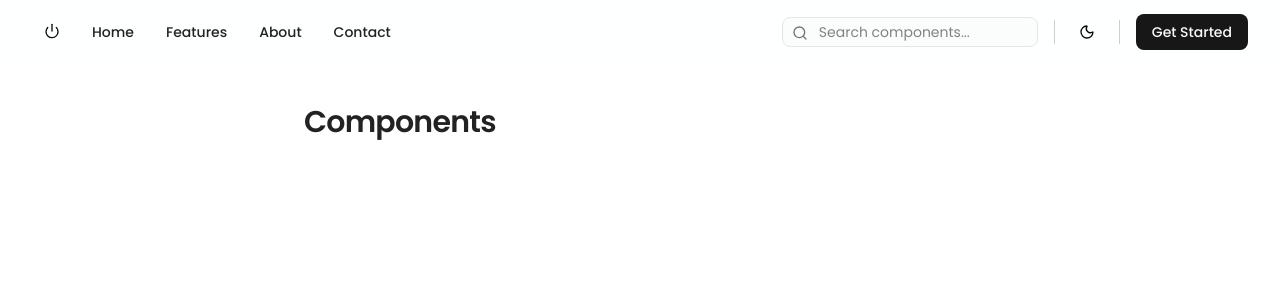
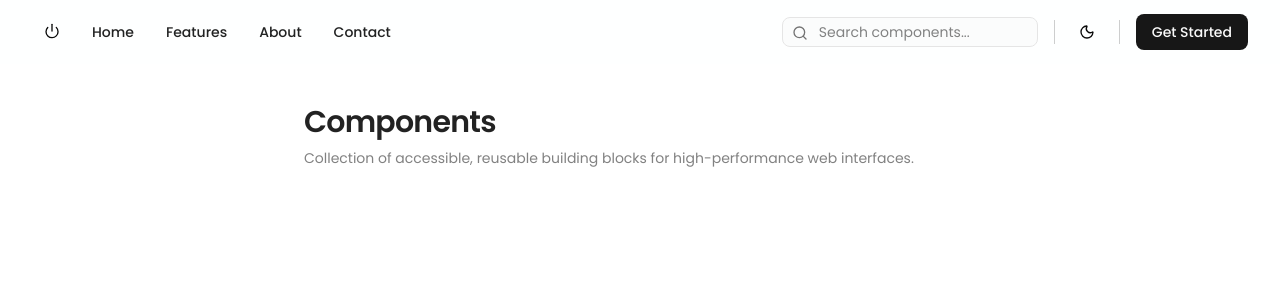
Before and after one commit to Jetrossgalinato/my-comp, a Next.js app: page /components-page in a window 1280 px wide. Shown: the top 300 px of the page. Built offline with nearby package versions, Linux system fonts and the light colour scheme.

Commit message:
feat: add subtitle (components)

```diff
--- a/app/(navlinks)/components-page/page.tsx
+++ b/app/(navlinks)/components-page/page.tsx
@@ -1,11 +1,15 @@
 import { Navbar } from "@/components/navbar";
-import { TypographyH2 } from "@/components/typography";
+import { TypographyH2, TypographyMuted } from "@/components/typography";
 export default function ComponentsPage() {
   return (
     <div className="min-h-screen bg-background text-foreground gap-4 transition-colors duration-300">
       <Navbar />
       <div className="max-w-2xl mx-auto mt-10">
         <TypographyH2>Components</TypographyH2>
+        <TypographyMuted>
+          Collection of accessible, reusable building blocks for
+          high-performance web interfaces.
+        </TypographyMuted>
       </div>
     </div>
   );
```
